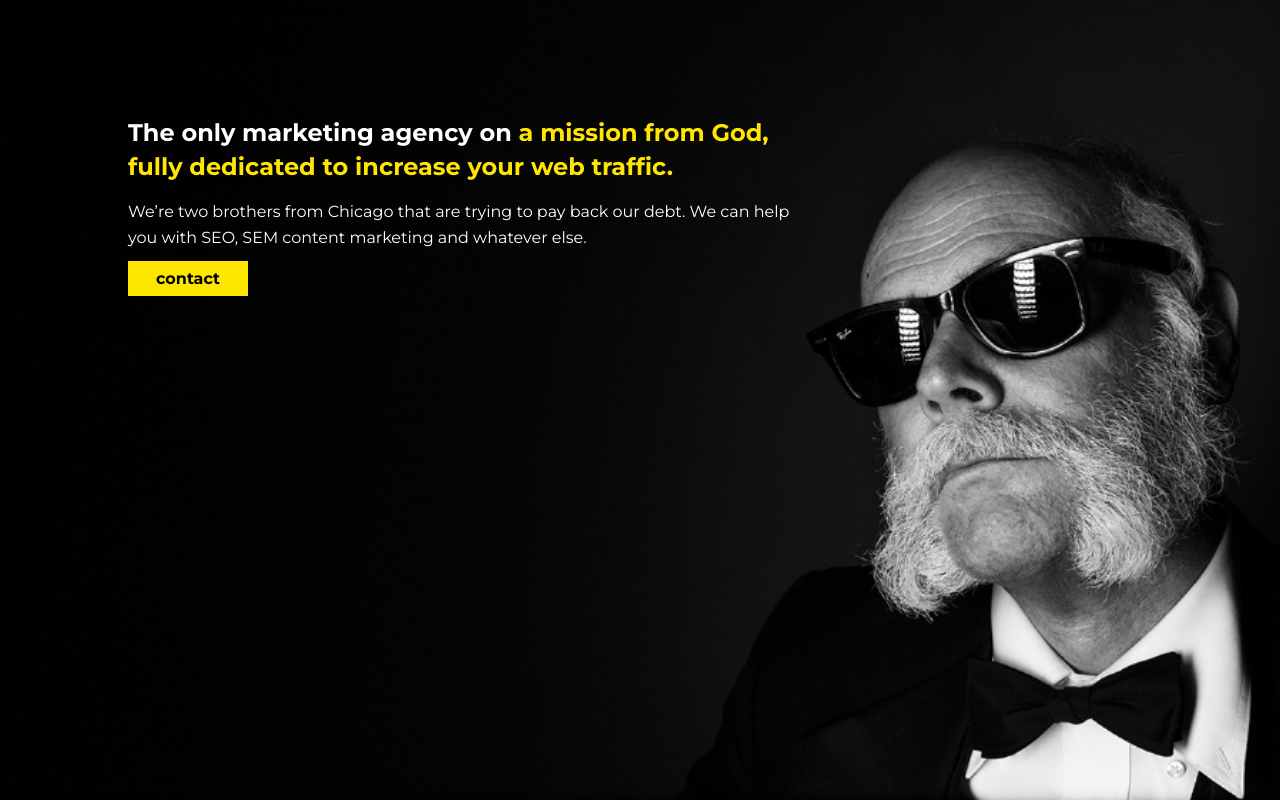
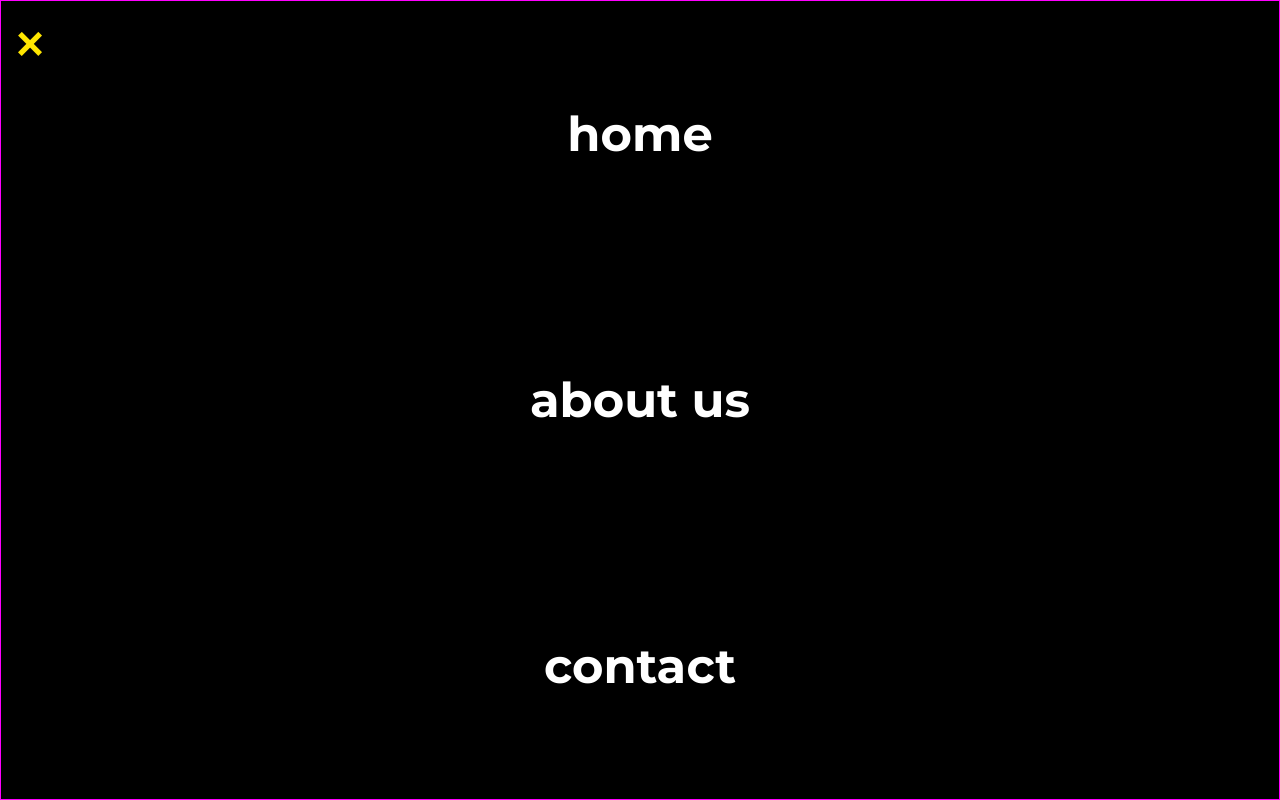
Before and after one commit to AliNisarAhmed/responsive-web-design, a plain HTML site: page 8-final/index.html in a window 1280 px wide. Shown: the top 800 px of the page. Drawn offline with Linux system fonts and the light colour scheme.

Commit message:
overlaying navbar

```diff
--- a/8-final/css/style.css
+++ b/8-final/css/style.css
@@ -65,6 +65,72 @@ strong {
 	.main-grid {
 		grid-template-columns: minmax(1em, 1fr) repeat(3, minmax(150px, 320px)) minmax(1em, 1fr);
 	}
+}
+
+/* navigation */
+
+.header {
+	background: black;
+}
+
+.header-content {
+	display: flex;
+	grid-column: 2 / -2;
+}
+
+.logo-link {
+	background-color: #ffe600;
+	padding-top: 2em;
+}
+
+.nav {
+	position: fixed;
+	background: #000;
+	width: 100%;
+	top: 0;
+	left: 100%;
+	right: 0;
+	bottom: 0;
+	transform: translateX(0);
+}
+
+.navigation-open {
+	transform: translateX(-100%);
+}
+
+.nav-list {
+	display: flex;
+	list-style: none;
+	margin: 0;
+	padding: 0;
+	height: 100%;
+	border: 1px solid magenta;
+	align-items: center;
+	justify-content: space-around;
+	flex-direction: column;
+}
+
+.nav-link {
+	color: #fff;
+	text-decoration: none;
+	font-size: 3rem;
+	font-weight: 700;
+}
+
+.nav-link:hover,
+.nav-link:focus {
+	color: #ffe600;
+}
+
+.close-nav {
+	border: 0;
+	background: 0;
+	color: #ffe600;
+	font-size: 3rem;
+	font-weight: 700;
+	cursor: pointer;
+	padding: 1rem;
+	position: absolute;
 }
 
 /* footer */
--- a/8-final/index.html
+++ b/8-final/index.html
@@ -12,13 +12,15 @@
         <link href="css/style.css" rel="stylesheet">
     </head>
     <body>
-        <!-- <header class="header main-grid">
+        <header class="header main-grid">
             <div class="col-3 header-content">
                 <a class="logo-link" href="index.html">
                     <img src="img/logo.png" alt="" class="logo">
                 </a>
+                <button aria-label="Close navigation" class="close-nav">&#9776;</button>
 
-                <nav class="nav">
+                <nav class="nav navigation-open">
+                    <button aria-label="Close navigation" class="close-nav">&times;</button>
                     <ul class="nav-list">
                         <li class="nav-item"><a href="index.html" class="nav-link">home</a></li>
                         <li class="nav-item"><a href="about.html" class="nav-link">about us</a></li>
@@ -26,7 +28,7 @@
                     </ul>
                 </nav>
             </div>
-        </header> -->
+        </header>
 
         <main>
             <section class="hero main-grid">
@@ -77,5 +79,7 @@
                 </ul>
             </div>
         </footer>
+
+        <script src="script.js"></script>
     </body>
 </html>
--- /dev/null
+++ b/8-final/script.js
@@ -0,0 +1,6 @@
+const closeButton = document.querySelector('.close-nav');
+const nav = document.querySelector('.nav');
+
+closeButton.addEventListener('click', () => {
+	nav.classList.remove('navigation-open');
+});
```
